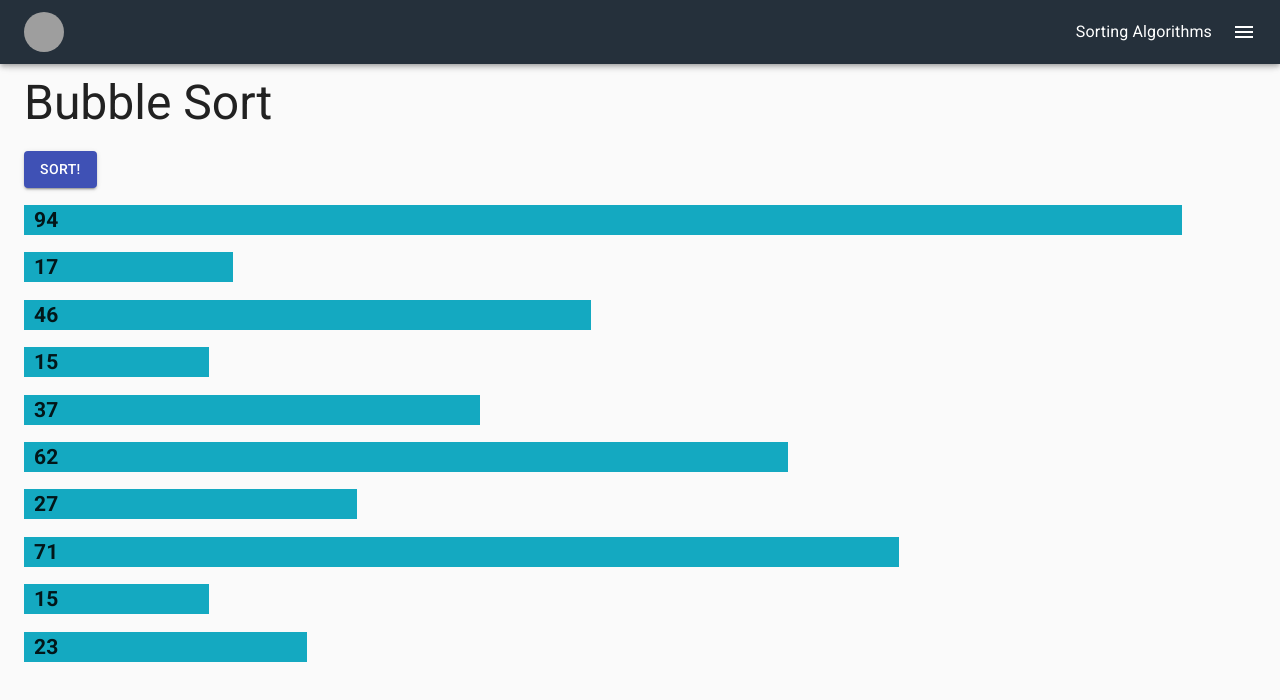
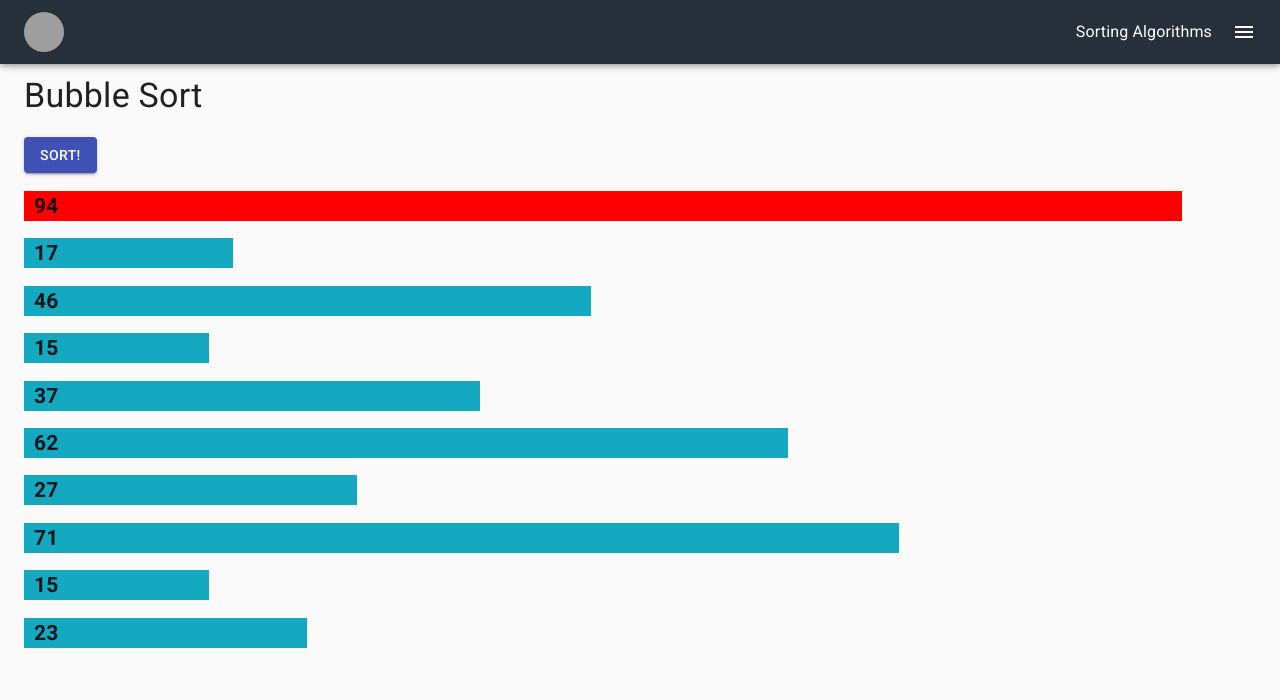
Before and after one commit to diegodominguez3/sorting-algorithms-animation, a React (Create React App) app: page / in a window 1280 px wide. Shown: the top 700 px of the page. Built offline with nearby package versions, Linux system fonts and the light colour scheme; grey boxes are pictures that could not be loaded.

Commit message:
figuring update of running swap

```diff
--- a/src/actions/index.js
+++ b/src/actions/index.js
@@ -27,6 +27,7 @@ export const generateCurrentData = (data, minVal, maxVal, size) => {
     data = {
         array: [...populateElementsList(minVal, maxVal, size)],
         isSorted: false,
+        currentIndex: 0,
         currentCount: 0
     };
     return {
--- a/src/algorithms/bubbleSort.js
+++ b/src/algorithms/bubbleSort.js
@@ -1,3 +1,4 @@
+import store from "../store"
 //swap function
 function swap(index1, index2, array) {
     const temp = array[index1];
@@ -19,10 +20,5 @@ export const bubbleSort = (data) => {
         }
         count++;
     }
-    console.log(count);
-    return {
-        array,
-        isSorted,
-        currentCount: count
-    }
+    return {...data, array, isSorted, currentCount: count}
 }
--- a/src/components/DataBar.js
+++ b/src/components/DataBar.js
@@ -6,7 +6,7 @@ class DataBar extends React.Component {
     const Bar = styled.div`
         height: 30px;
         width: ${this.props.barValue}%;
-        background: #14A9C1;
+        background: ${this.props.isCurrent ? 'red' : '#14A9C1'};
     `;
         return (
             <Bar>
--- a/src/components/Header.js
+++ b/src/components/Header.js
@@ -149,7 +149,6 @@ function Header(props) {
 }
 
 const mapStateToProps = (state) => {
-  console.log(state);
   return state;
 }
 
--- a/src/components/SortDataBody.js
+++ b/src/components/SortDataBody.js
@@ -44,7 +44,10 @@ class SortDataBody extends React.Component {
     return (
       this.props.data.array.map((el, index) => {
         return (
-          <DataBar key={index} id={index} barValue={el}><h1>{el}</h1></DataBar>
+          <DataBar key={index} id={index} barValue={el}
+          isCurrent= {index === this.props.data.currentIndex}>
+            <h1>{el}</h1>
+          </DataBar>
         );
       })
     );
@@ -55,7 +58,7 @@ class SortDataBody extends React.Component {
       <React.Fragment>
         <CssBaseline />
         <Container maxWidth="lg" style={{marginTop: '75px'}}>
-          <Typography variant="h3" className={useStyles.root}>{this.props.algorithm.name}</Typography>
+          <Typography variant="h4" className={useStyles.root}>{this.props.algorithm.name}</Typography>
           <Button variant="contained" color="primary" style={{marginTop: '20px'}}
             onClick={() => this.props.updateData(this.props.data, this.props.algorithm.name)}>
             Sort!
--- a/src/index.js
+++ b/src/index.js
@@ -3,11 +3,11 @@ import ReactDOM from 'react-dom';
 import {Provider} from 'react-redux';
 import { createStore } from 'redux';
 import App from './components/App';
-import reducers from './reducers';
+import store from './store';
 
 ReactDOM.render(
   <React.StrictMode>
-    <Provider store={createStore(reducers)}>
+    <Provider store={store}>
       <App />
     </Provider>
   </React.StrictMode>,
--- a/src/reducers/index.js
+++ b/src/reducers/index.js
@@ -4,6 +4,7 @@ import { bubbleSort } from '../algorithms/bubbleSort';
 const INITIAL_DATA = {
     array: [],
     isSorted: false,
+    currentIndex: 0,
     currentCount: 0
 };
 
@@ -41,7 +42,6 @@ const selectedAlgorithmReducer = (selectedAlgorithm=algorithmsReducer()[0], acti
     return selectedAlgorithm;
 }
 
-
 export default combineReducers({
     dataInfo: dataInfoReducer,
     algorithms: algorithmsReducer,
--- /dev/null
+++ b/src/store.js
@@ -0,0 +1,6 @@
+import { createStore } from 'redux'
+import reducers from "./reducers";
+
+const store = createStore(reducers)
+
+export default store;
```
